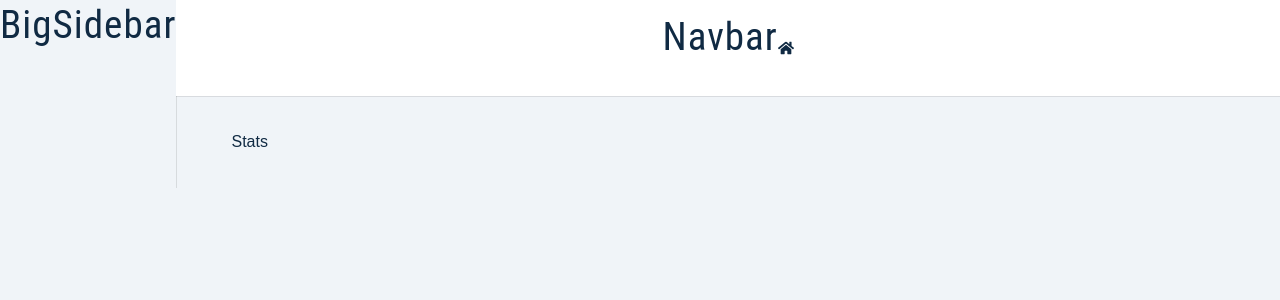
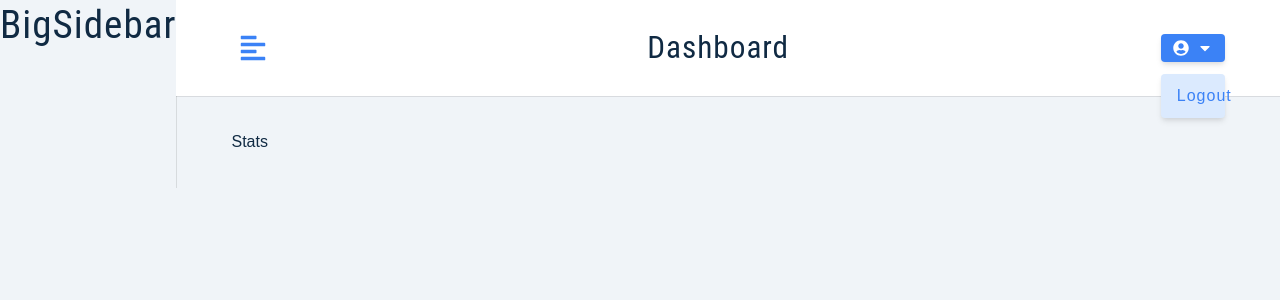
Before and after one commit to srdjo99/jobster-react, a React (Create React App) app: page / in a window 1280 px wide. Shown: the top 300 px of the page. Built offline with nearby package versions, Linux system fonts and the light colour scheme.

Commit message:
Navbar setup

```diff
--- a/src/components/Navbar.tsx
+++ b/src/components/Navbar.tsx
@@ -1,13 +1,52 @@
-import React, { ReactElement } from "react";
-import { FaHome } from "react-icons/fa";
+import React, { useState, ReactElement } from "react";
+import { FaAlignLeft, FaUserCircle, FaCaretDown } from "react-icons/fa";
 
+import { useDispatch, useSelector } from "react-redux";
+
+import { RootState, AppDispatch } from "../store";
 import Wrapper from "../assets/wrappers/Navbar";
+import Logo from "./Logo";
 
 const Navbar = (): ReactElement => {
+  const { user } = useSelector((store: RootState) => store.user);
+
+  const dispatch = useDispatch<AppDispatch>();
+
   return (
     <Wrapper>
-      <h2>Navbar</h2>
-      <FaHome />
+      <div className="nav-center">
+        <button
+          type="button"
+          className="toggle-btn"
+          onClick={() => console.log("toggle sidebar")}
+        >
+          <FaAlignLeft />
+        </button>
+        <div>
+          <Logo />
+          <h3 className="logo-text">dashboard</h3>
+        </div>
+        <div className="btn-container">
+          <button
+            type="button"
+            className="btn"
+            onClick={() => console.log("toggle logout dropdown")}
+          >
+            <FaUserCircle />
+            {user?.name}
+            <FaCaretDown />
+          </button>
+          <div className="dropdown show-dropdown">
+            <button
+              className="dropdown-btn"
+              type="button"
+              onClick={() => console.log("logout user")}
+            >
+              logout
+            </button>
+          </div>
+        </div>
+      </div>
     </Wrapper>
   );
 };
--- a/src/store.ts
+++ b/src/store.ts
@@ -8,3 +8,4 @@
 });
 
 export type AppDispatch = typeof store.dispatch;
+export type RootState = ReturnType<typeof store.getState>;
```
